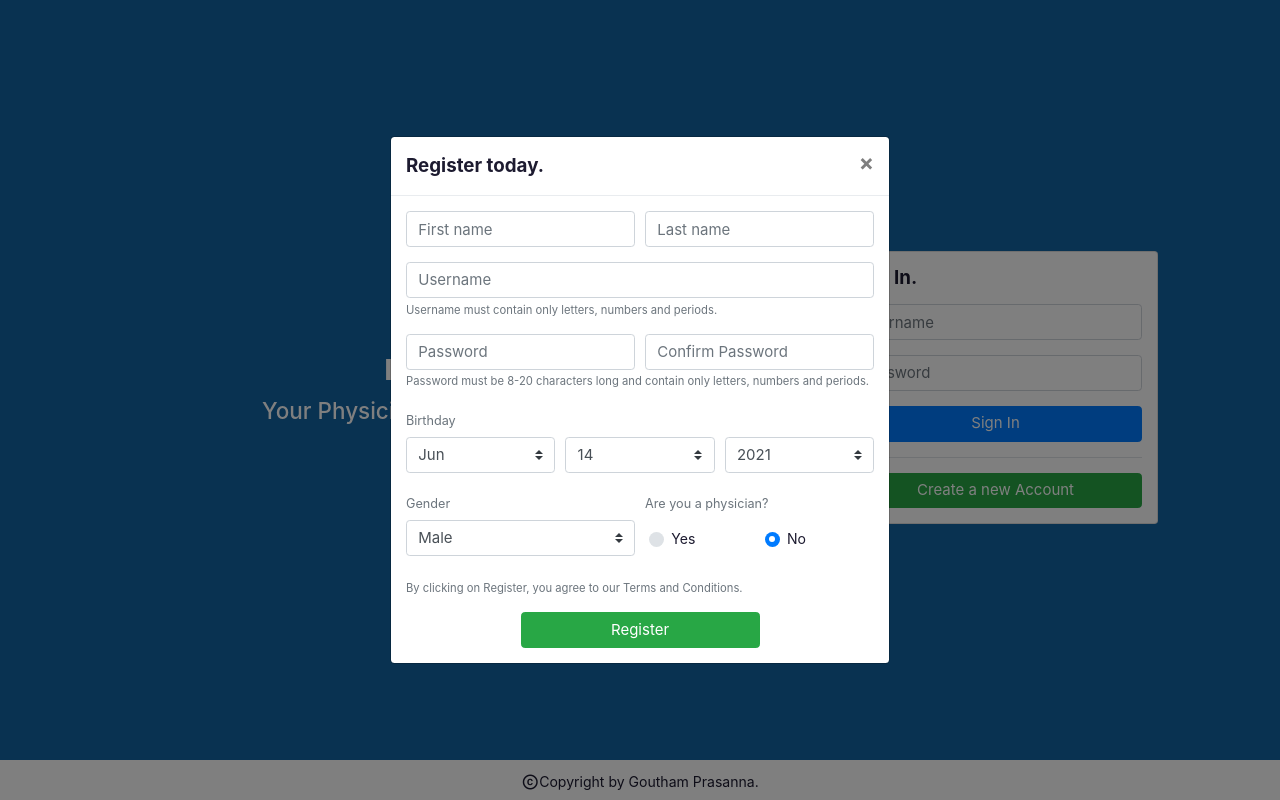
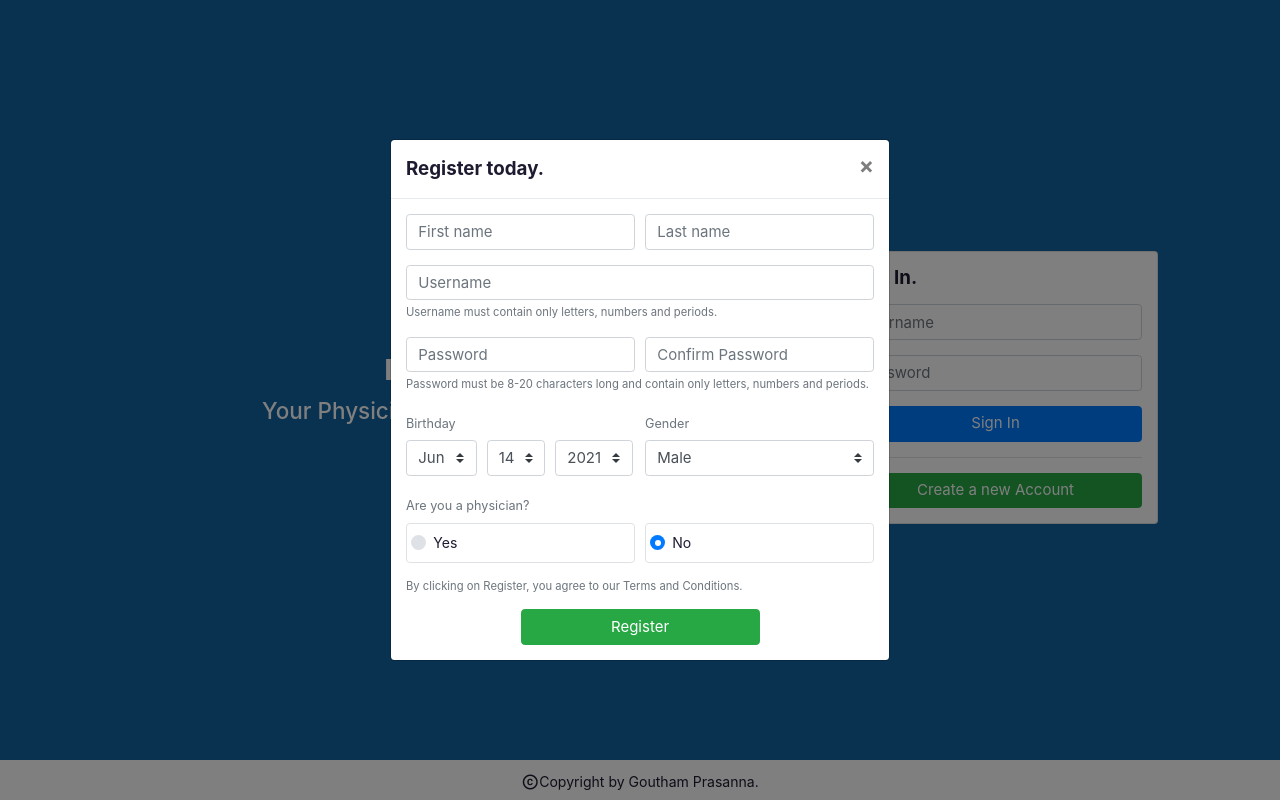
Before and after one commit to gouthamp174/Medicus, a React (Create React App) app: page /auth in a window 1280 px wide. Both pictures are taken after a click on the button "Create a new Account". Built offline with nearby package versions, Linux system fonts and the light colour scheme.

Commit message:
Enhanced form components.

```diff
--- a/src/containers/users/user/views/detailView/about/index.js
+++ b/src/containers/users/user/views/detailView/about/index.js
@@ -7,6 +7,8 @@ import InsuranceWidget from './insurance';
 
 
 export default function AboutSection(props) {
+    const isCurrentUserPhysician = (props.session.isPhysician) ? true: false;
+
     return (
         <>
             <AboutWidget
@@ -14,6 +16,8 @@ export default function AboutSection(props) {
                 user={props.user}
                 disableEdit={props.disableEdit}
             />
+            {(isCurrentUserPhysician) &&
+                <>
                     <EducationWidget
                         session={props.session}
                         user={props.user}
@@ -24,6 +28,8 @@ export default function AboutSection(props) {
                         user={props.user}
                         disableEdit={props.disableEdit}
                     />
+                </>
+            }
             <InsuranceWidget
                 session={props.session}
                 user={props.user}
--- a/src/containers/users/user/views/detailView/services/addSection.js
+++ b/src/containers/users/user/views/detailView/services/addSection.js
@@ -64,25 +64,27 @@ export default function AddSection(props) {
                 </FormRow>
             }
             <FormRow>
-                <FormLabel for="servicesForm01" className="col-sm-4">Name</FormLabel>
-                <FormGroup className="col-sm-8">
+                <FormGroup className="col-12 col-md">
+                    <FormLabel for="servicesForm01" className="md-font-sm text-muted">
+                        Service Name
+                    </FormLabel>
                     <input id="servicesForm01" name="name" type="text"
                         className="form-control" value={fields.name} onChange={handleChange}
-                        placeholder="Name of Service"
+                            placeholder="Try &quot;Health check-up&quot;"
                     />
                 </FormGroup>
-            </FormRow>
-            <FormRow>
-                <FormLabel for="servicesForm02" className="col-sm-4">Rate</FormLabel>
-                <FormGroup className="col-sm-8">
+                <FormGroup className="col-12 col-md">
+                    <FormLabel for="servicesForm02" className="md-font-sm text-muted">
+                        Rate ($)
+                    </FormLabel>
                     <input id="servicesForm02" name="rate" type="number"
                         className="form-control" value={fields.rate} onChange={handleChange}
-                        placeholder="Rate" min="0" step="0.01"
+                            placeholder="00.00" min="0" step="0.01"
                     />
                 </FormGroup>
-            </FormRow>
-            <FormRow className="justify-content-center">
-                <FormSubmit className="col-auto col-md-4">Add</FormSubmit>
+                <FormGroup className="col-sm-auto align-self-end">
+                    <FormSubmit>Add</FormSubmit>
+                </FormGroup>
             </FormRow>
         </Form>
     );
--- a/src/containers/welcome/register.js
+++ b/src/containers/welcome/register.js
@@ -145,12 +145,13 @@ export default function RegisterForm(props) {
                     </small>
                 </FormGroup>
             </FormRow>
-            <FormGroup className="my-0">
+            <FormRow>
+                <FormGroup className="my-0 col-sm-6">
                     <FormLabel for="registerInput6" className="md-font-sm text-muted">
                         Birthday
                     </FormLabel>
                     <FormRow>
-                    <FormGroup className="col-sm-4">
+                        <FormGroup className="col-sm-auto">
                             <SelectMonthByName
                                 id="registerInput6"
                                 className="form-control"
@@ -162,7 +163,7 @@ export default function RegisterForm(props) {
                                 required={true}
                             />
                         </FormGroup>
-                    <FormGroup className="col-sm-4">
+                        <FormGroup className="col-sm-auto">
                             <SelectDate
                                 id="registerInput7"
                                 className="form-control"
@@ -174,7 +175,7 @@ export default function RegisterForm(props) {
                                 required={true}
                             />
                         </FormGroup>
-                    <FormGroup className="col-sm-4">
+                        <FormGroup className="col-sm-auto">
                             <SelectYear
                                 id="registerInput8"
                                 className="form-control"
@@ -189,7 +190,6 @@ export default function RegisterForm(props) {
                         </FormGroup>
                     </FormRow>
                 </FormGroup>
-            <FormRow>
                 <FormGroup className="col-sm-6">
                     <FormLabel for="registerInput9" className="md-font-sm text-muted">
                         Gender
@@ -204,32 +204,40 @@ export default function RegisterForm(props) {
                         required={true}
                     />
                 </FormGroup>
-                <FormGroup className="col-sm-6">
+            </FormRow>
+            <FormGroup>
                 <FormLabel for="registerInput10" className="md-font-sm text-muted">
                     Are you a physician?
                 </FormLabel>
-                    <FormRow className="px-1 py-2">
+                <FormRow>
                     <Col>
-                            <div className="custom-control custom-radio custom-control-inline">
+                        <div className="border rounded py-2 px-1 w-100">
+                            <div className="custom-control custom-radio">
                                 <input type="radio" id="registerInput10" name="isPhysician"
                                     className="custom-control-input" value="Yes"
                                         checked={fields.isPhysician === "Yes"}
                                             onChange={handleChange} />
-                                <label className="custom-control-label" for="registerInput10">Yes</label>
+                                <label for="registerInput10" className="custom-control-label w-100">
+                                    Yes
+                                </label>
+                            </div>
                         </div>
                     </Col>
                     <Col>
-                            <div className="custom-control custom-radio custom-control-inline">
+                        <div className="border rounded py-2 px-1 w-100">
+                            <div className="custom-control custom-radio">
                                 <input type="radio" id="registerInput11" name="isPhysician"
                                     className="custom-control-input" value="No"
                                         checked={fields.isPhysician === "No"}
                                             onChange={handleChange} />
-                                <label className="custom-control-label" for="registerInput11">No</label>
+                                <label for="registerInput11" className="custom-control-label w-100">
+                                    No
+                                </label>
+                            </div>
                         </div>
                     </Col>
                 </FormRow>
             </FormGroup>
-            </FormRow>
             {(fields.isPhysician === "Yes") &&
                 <FormRow>
                     <FormGroup className="col-sm-6">
--- a/src/index.scss
+++ b/src/index.scss
@@ -87,6 +87,12 @@ a {
 // Global custom styles
 .rounded {
   border-radius: 0.5rem!important;
+}
+
+form {
+  .rounded {
+    border-radius: 0.25rem!important;
+  }
 }
 
 // Global card styles
```
Also changed, not shown: src/components/form.js (indentation only), 22 other files (tests, documents, lock files or other folders). Lines whose indentation alone changed are shown as unchanged.
